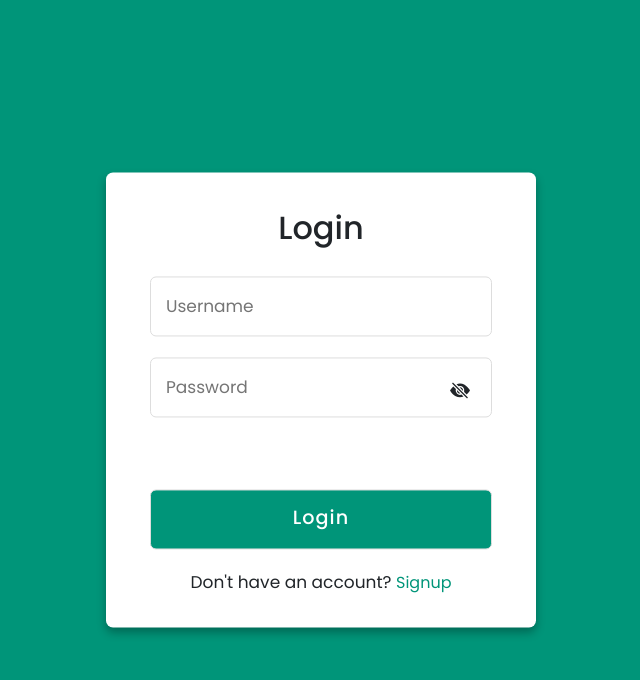
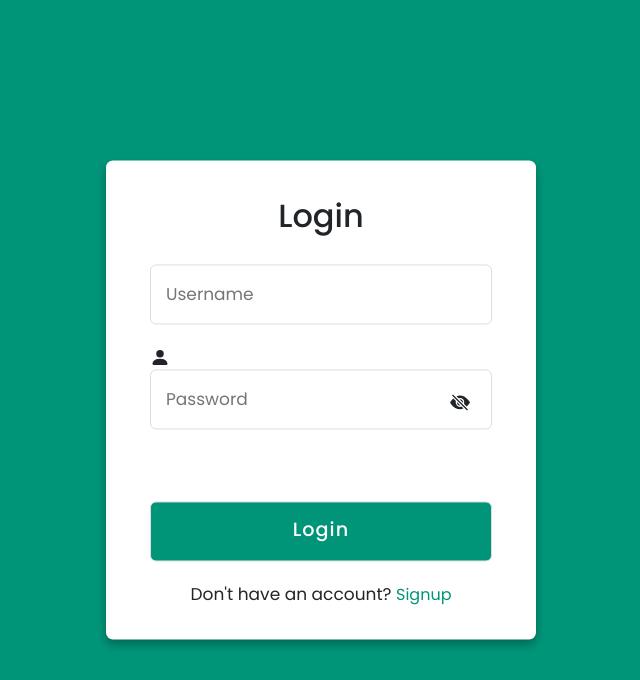
Before and after one commit to ejieflorida128/Event_Management_System, a PHP site: page / in a window 1280 px wide. Shown: the top 680 px of the page, without its empty margins (319-959 px from the left). Run offline with PHP 8.4, Linux system fonts and the light colour scheme.

Commit message:
[ejie] adding user icon in index.php

```diff
--- a/index.php
+++ b/index.php
@@ -59,6 +59,11 @@ if($_SERVER['REQUEST_METHOD'] == "POST"){
       <header>Login</header>
       <form action="index.php" method="post">
         <input type="text" placeholder="Username" name="username">
+        <label for="user" class="user">
+        <svg xmlns="http://www.w3.org/2000/svg" width="20" height="20" fill="currentColor" class="bi bi-person-fill" viewBox="0 0 16 16">
+        <path d="M3 14s-1 0-1-1 1-4 6-4 6 3 6 4-1 1-1 1zm5-6a3 3 0 1 0 0-6 3 3 0 0 0 0 6"/>
+        </svg>
+        </label>
         <input type="password" id="password" placeholder="Password" name="password">
         <label for="seePass" class="seePass">
           <svg xmlns="http://www.w3.org/2000/svg" width="20" height="20" fill="currentColor" class="bi bi-eye-slash-fill" viewBox="0 0 16 16">
```
